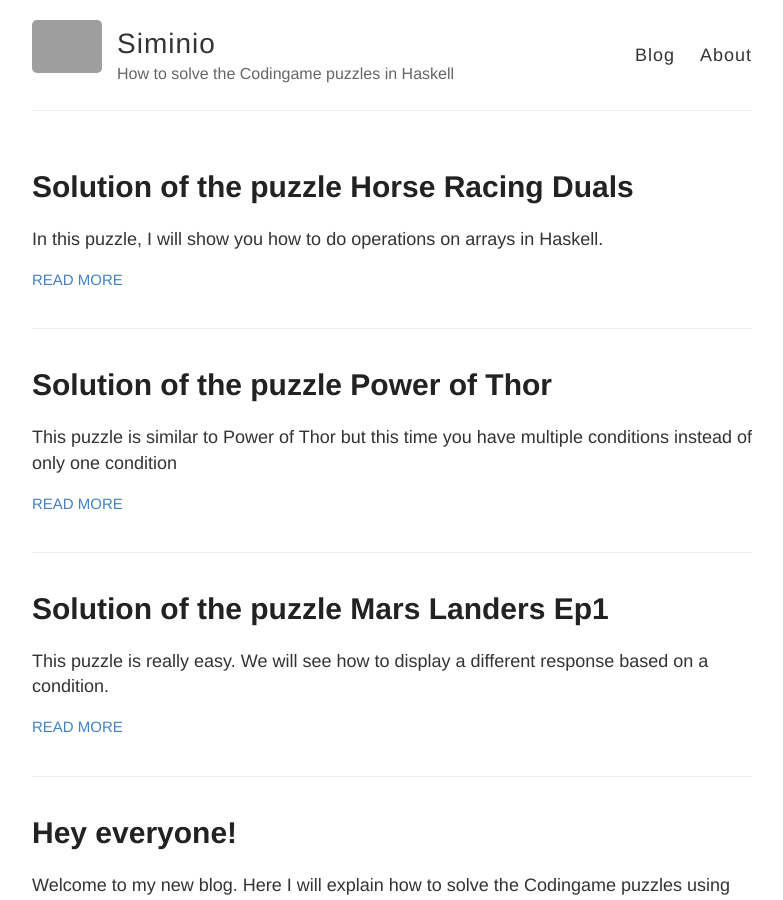
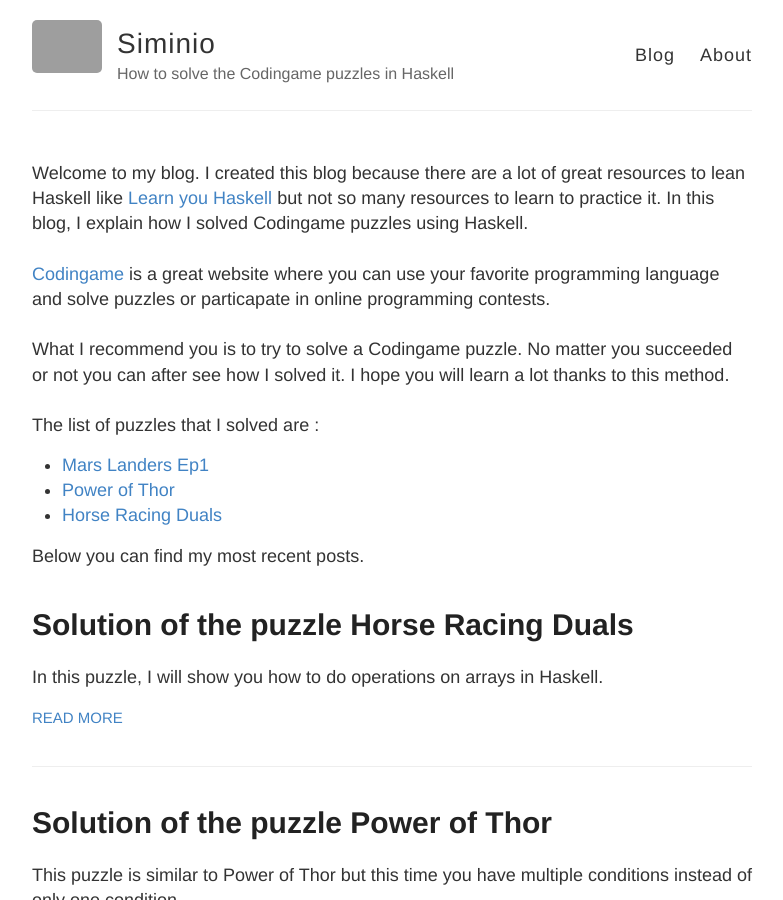
Before and after one commit to siminio/siminio.github.io, a Jekyll site: the page built from index.html, in a window 1280 px wide and 900 px high. Shown: the whole window, without its empty margins (248-1031 px from the left). Built offline with Jekyll 4.4.1, drawn with Linux system fonts in a browser that asks for light colours; grey boxes are pictures that could not be loaded.

Commit message:
Change index file

```diff
--- a/index.html
+++ b/index.html
@@ -1,7 +1,21 @@
 ---
 layout: default
 ---
+Welcome to my blog.
 
+I created this blog because there are a lot of great resources to lean Haskell like <a href="http://learnyouahaskell.com/chapters">Learn you Haskell</a> but not so many resources to learn to practice it. In this blog, I explain how I solved Codingame puzzles using Haskell.
+<br><br>
+<a href="https://www.codingame.com">Codingame</a> is a great website where you can use your favorite programming language and solve puzzles or particapate in online programming contests.
+<br><br>
+What I recommend you is to try to solve a Codingame puzzle. No matter you succeeded or not you can after see how I solved it. I hope you will learn a lot thanks to this method.
+<br><br>
+The list of puzzles that I solved are :
+<ul>
+	<li><a href="/Mars-Landers-Ep1/">Mars Landers Ep1</a></li>
+	<li><a href="/Power-of-Thor/">Power of Thor</a></li>
+	<li><a href="/Horse-Racing-Duals">Horse Racing Duals</a></li>
+</ul>
+Below you can find my most recent posts.
 <div class="posts">
   {% for post in site.posts %}
     <article class="post">
```
